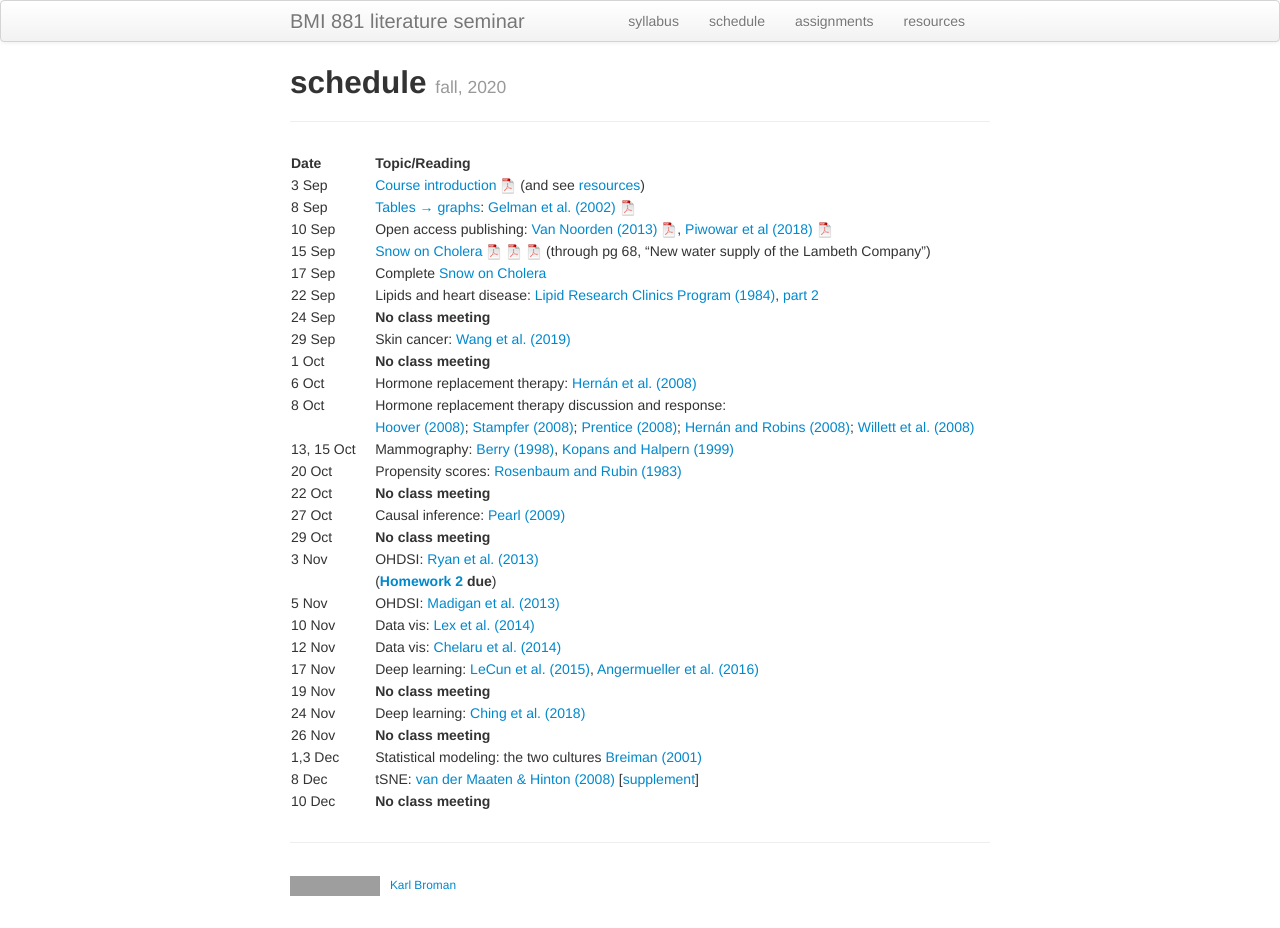
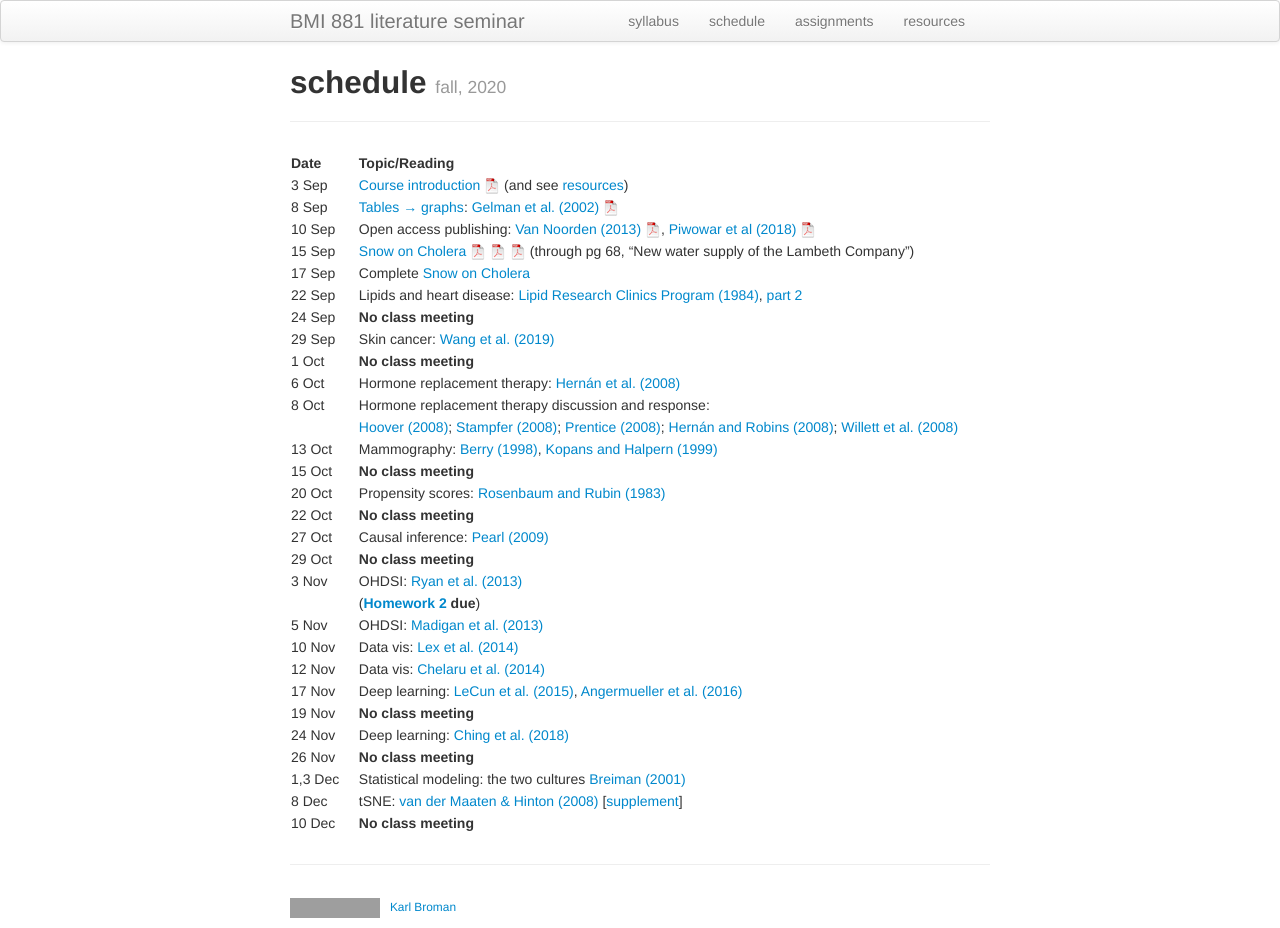
Before and after one commit to kbroman/BMI881_fall2022, a Jekyll site: the page built from schedule.md, in a window 1280 px wide. Built offline with Jekyll 4.4.1, drawn with Linux system fonts in a browser that asks for light colours; before the commit the page ends 906 px from its top, so only the background shows below that; grey boxes are pictures that could not be loaded.

Commit message:
skip class on 15 Oct

```diff
--- a/schedule.md
+++ b/schedule.md
@@ -19,7 +19,8 @@ description: Schedule and readings for BMI 881, Biomedical data science scholarl
 | 6 Oct   |    | Hormone replacement therapy: [Hern&aacute;n et al. (2008)](https://doi.org/10.1097/EDE.0b013e3181875e61) |
 | 8 Oct   |    | Hormone replacement therapy discussion and response:
 |         |    | [Hoover (2008)](https://doi.org/10.1097/EDE.0b013e318188e21d); [Stampfer (2008)](https://doi.org/10.1097/EDE.0b013e318188442e); [Prentice (2008)](https://doi.org/10.1097/EDE.0b013e318188e83b); [Hern&aacute;n and Robins (2008)](https://doi.org/10.1097/EDE.0b013e318188e85f); [Willett et al. (2008)](https://doi.org/10.1097/EDE.0b013e318188e84e) |
-| 13, 15 Oct |  | Mammography: [Berry (1998)](https://doi.org/10.1093/jnci/90.19.1431), [Kopans and Halpern (1999)](https://doi.org/10.1093/jnci/91.4.382) |
+| 13 Oct |  | Mammography: [Berry (1998)](https://doi.org/10.1093/jnci/90.19.1431), [Kopans and Halpern (1999)](https://doi.org/10.1093/jnci/91.4.382) |
+| 15 Oct    |  | **No class meeting** |
 | 20 Oct    |  | Propensity scores: [Rosenbaum and Rubin (1983)](http://doi.org/10.1093/biomet/70.1.41) |
 | 22 Oct    |  | **No class meeting** |
 | 27 Oct    |  | Causal inference: [Pearl (2009)](http://doi.org/10.1214/09-SS057)  |
```
